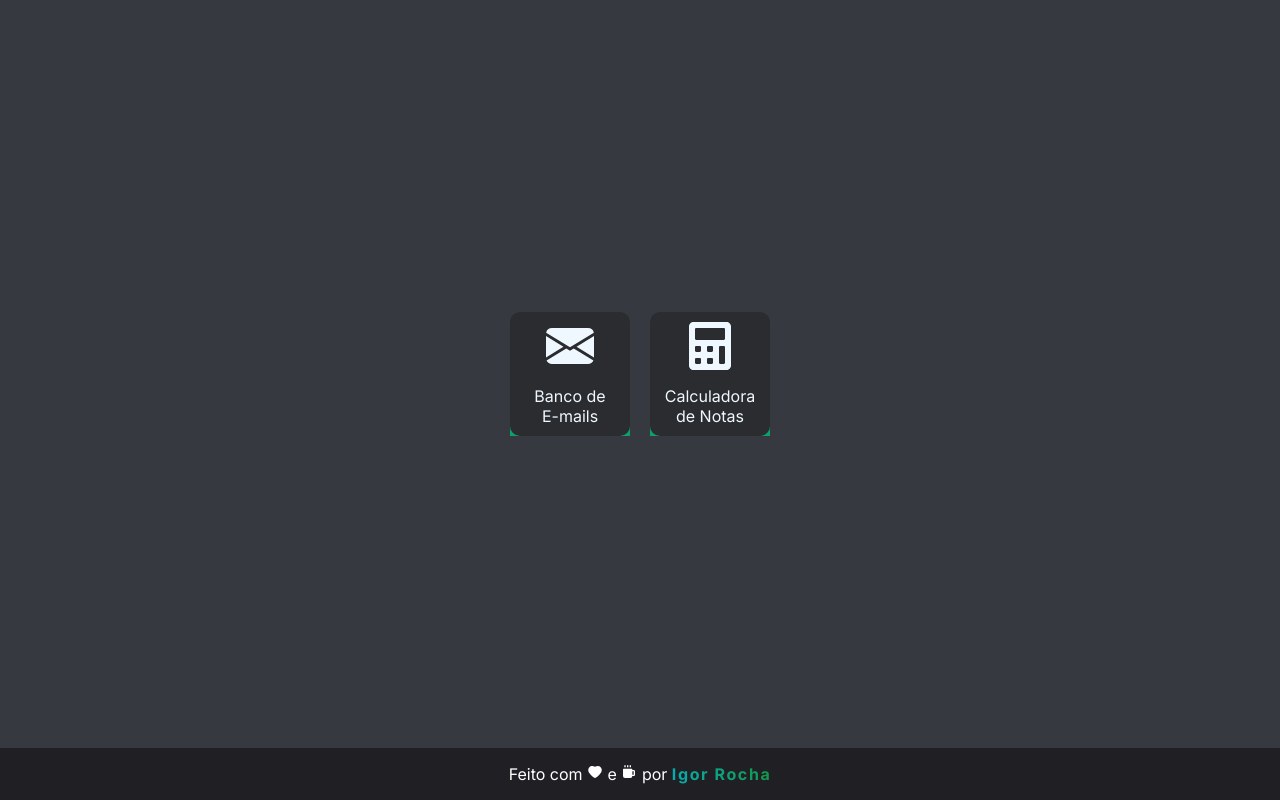
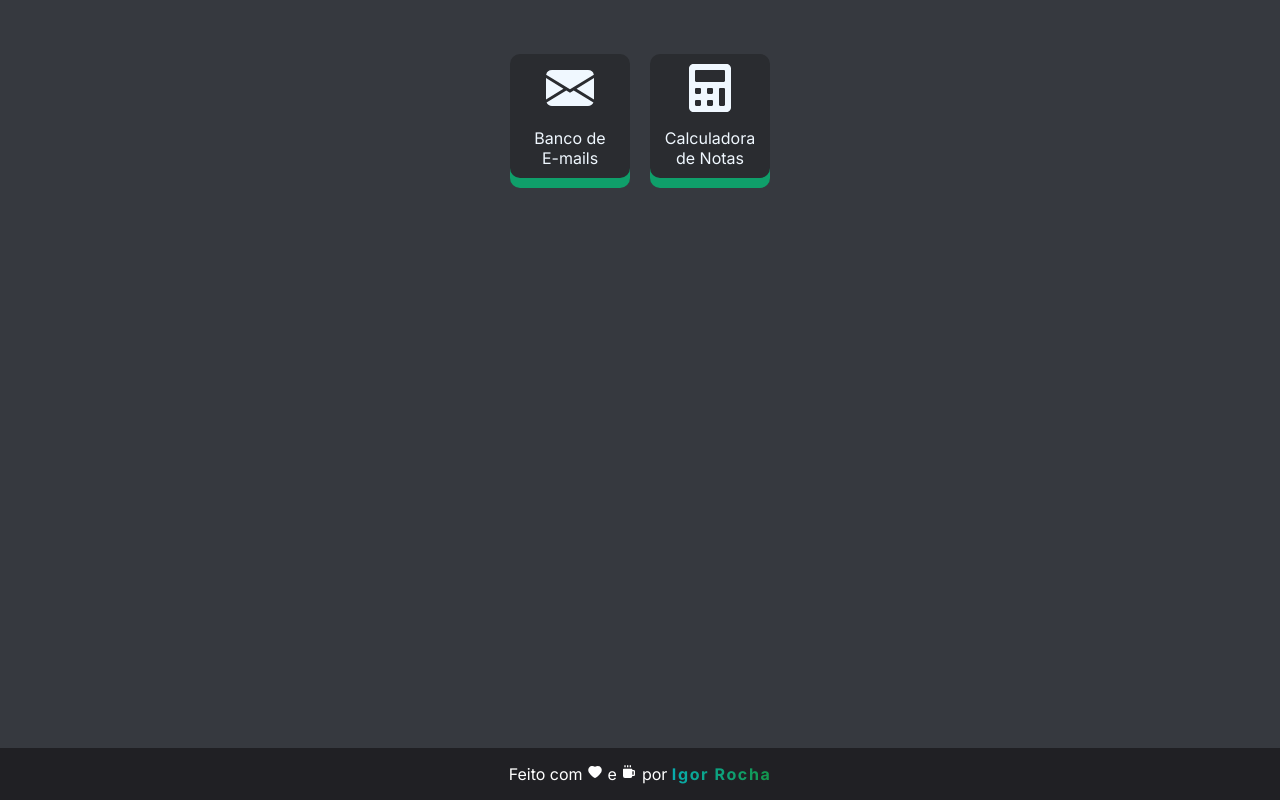
Before and after one commit to igorroc/uesc-next, a Next.js app: page / in a window 1280 px wide. Built offline with nearby package versions, Linux system fonts and the light colour scheme.

Commit message:
fix: Height scrollable content

```diff
--- a/src/app/globals.css
+++ b/src/app/globals.css
@@ -56,6 +56,7 @@ main {
 	width: 100%;
 	overflow-y: auto;
 	overflow-x: hidden;
+	height: 100%;
 	max-height: 80vh;
 }
 
```
